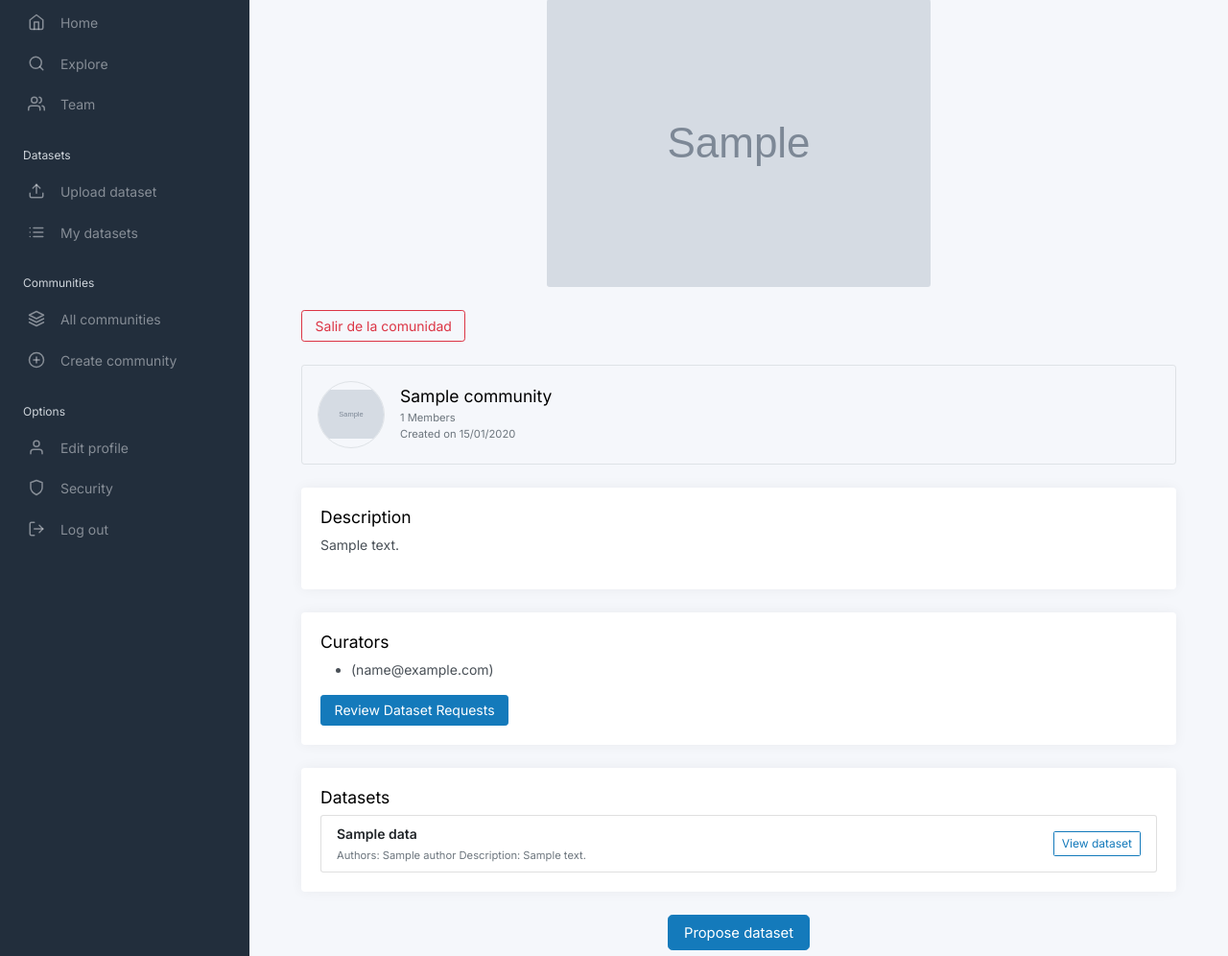
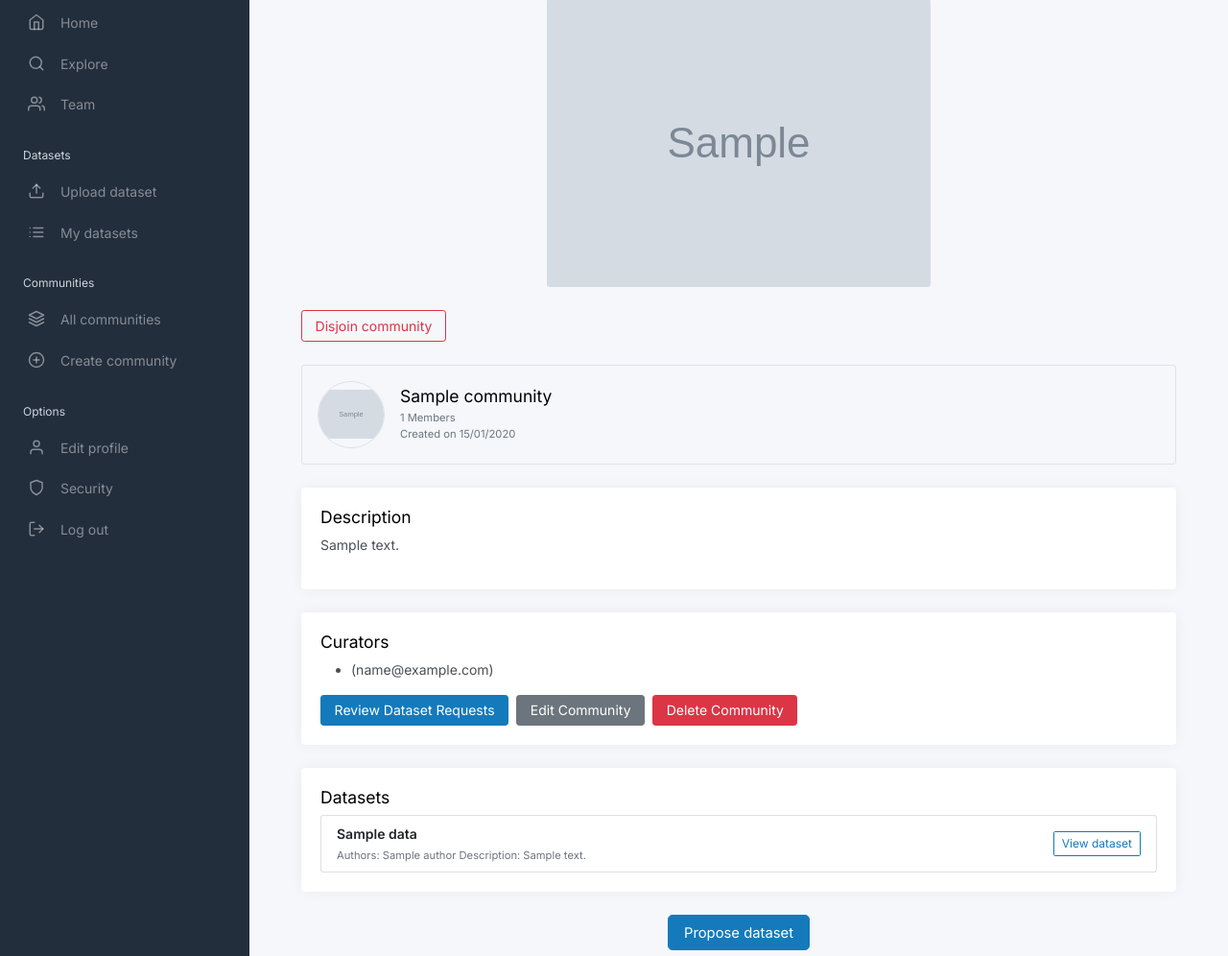
Before and after one commit to poke-hub/poke-hub, a Flask app: page /community/view/1 in a window 1280 px wide. Shown: the part 139-1135 px from the top of the page at 96% size. Run offline with Flask 3, Linux system fonts and the light colour scheme; a user stored in the database is signed in; tables that the repository leaves empty hold one stand-in row (values such as "Sample post"); grey boxes marked "Sample" are stand-in pictures; parts of the project's set-up code (start-up, migrations or seed data) failed here and were passed over; some libraries are stand-ins or nearby versions.

Commit message:
feat: update and delete communities

```diff
--- a/app/__init__.py
+++ b/app/__init__.py
@@ -105,6 +105,13 @@ def create_app(config_name="development"):
             "APP_VERSION": get_app_version(),
         }
 
+
+    @app.route("/uploads/<path:filename>")
+    def uploads(filename):
+        upload_folder = os.path.join(app.root_path, "uploads")
+        return send_from_directory(upload_folder, filename)
+
+
     return app
 
 
--- a/app/modules/community/forms.py
+++ b/app/modules/community/forms.py
@@ -13,3 +13,10 @@ class ProposeDatasetForm(FlaskForm):
     dataset_id = HiddenField('dataset_id', validators=[DataRequired()])
     message = TextAreaField('Message (optional)', validators=[Optional(), Length(max=1024)])
     submit = SubmitField('Propose to community')
+
+class UpdateCommunityForm(FlaskForm):
+    name = StringField('Name', validators=[DataRequired(), Length(max=64)])
+    description = TextAreaField('Description', validators=[Optional(), Length(max=512)])
+    logo = FileField('Logo (optional)')
+    banner = FileField('Banner (optional)')
+    submit = SubmitField('Update community')
--- a/app/modules/community/routes.py
+++ b/app/modules/community/routes.py
@@ -1,12 +1,14 @@
 from flask import render_template, redirect, url_for, flash, request, abort
 from app import db
-from app.modules.community.forms import CommunityForm, ProposeDatasetForm
+from app.modules.community import community_bp
+from app.modules.community.forms import CommunityForm, ProposeDatasetForm, UpdateCommunityForm
 from app.modules.community.models import Community, CommunityDatasetRequest
 from app.modules.community.utils.email import send_email
-from app.modules.community import community_bp
+from app.modules.community.utils.files import save_image
 from app.modules.dataset.models import DataSet
 from flask_login import login_required, current_user
 from datetime import datetime
+
 
 
 @community_bp.route('/list', methods=["GET"])
@@ -19,7 +21,9 @@ def list_communities():
 @login_required
 def create_community():
     form = CommunityForm()
+
     if form.validate_on_submit():
+
         existing = Community.query.filter_by(name=form.name.data).first()
         if existing:
             flash('A community with this name already exists.', 'danger')
@@ -30,6 +34,26 @@ def create_community():
             description=form.description.data,
         )
 
+        if form.logo.data:
+            try:
+                new_community.logo_path = save_image(
+                    form.logo.data,
+                    "communities/logos"
+                )
+            except Exception as e:
+                flash(f"Error uploading logo: {e}", "danger")
+                return redirect(url_for('community.create_community'))
+
+        if form.banner.data:
+            try:
+                new_community.banner_path = save_image(
+                    form.banner.data,
+                    "communities/banners"
+                )
+            except Exception as e:
+                flash(f"Error uploading banner: {e}", "danger")
+                return redirect(url_for('community.create_community'))
+
         new_community.curators.append(current_user)
         new_community.members.append(current_user)
 
@@ -37,8 +61,53 @@ def create_community():
         db.session.commit()
 
         flash('Community created successfully!', 'success')
-        return redirect(url_for('community.view_community', community_id=new_community.id))
-    return render_template("community/create.html", form=form)
+        return redirect(url_for('community.view_community',
+        community_id=new_community.id))
+
+    return render_template("community/create_community.html", form=form)
+
+
+@community_bp.route('/<int:community_id>/edit', methods=['GET', 'POST'])
+@login_required
+def edit_community(community_id):
+    community = Community.query.get_or_404(community_id)
+
+    if current_user not in community.curators:
+        abort(403)
+
+    form = UpdateCommunityForm(obj=community)
+
+    if form.validate_on_submit():
+        community.name = form.name.data
+        community.description = form.description.data
+
+        if form.logo.data:
+            community.logo_path = save_image(form.logo.data, "communities/logos")
+
+        if form.banner.data:
+            community.banner_path = save_image(form.banner.data, "communities/banners")
+
+        db.session.commit()
+
+        flash("Community updated successfully!", "success")
+        return redirect(url_for('community.view_community', community_id=community.id))
+
+    return render_template("community/edit_community.html", form=form, community=community)
+
+
+@community_bp.route('/<int:community_id>/delete', methods=['POST'])
+@login_required
+def delete_community(community_id):
+    community = Community.query.get_or_404(community_id)
+
+    if current_user not in community.curators:
+        abort(403)
+
+    db.session.delete(community)
+    db.session.commit()
+
+    flash("Community deleted successfully.", "info")
+    return redirect(url_for('community.list_communities'))
 
 
 @community_bp.route('/view/<int:community_id>', methods=["GET"])
@@ -92,7 +161,7 @@ def propose_dataset(community_id):
     available_datasets = [ds for ds in current_user.data_sets if ds.community_id != community.id]
 
     if not available_datasets:
-        flash("No tienes datasets disponibles para proponer.", "warning")
+        flash("You dn't have any dataset to propose.", "warning")
         return redirect(url_for("community.view_community", community_id=community.id))
 
     if form.validate_on_submit():
@@ -101,7 +170,7 @@ def propose_dataset(community_id):
 
         dataset = next((ds for ds in available_datasets if str(ds.id) == str(dataset_id)), None)
         if dataset is None:
-            flash("Dataset inválido o no disponible para proponer.", "danger")
+            flash("Dataset not valid or not unavailable to propose.", "danger")
             return redirect(url_for("community.request_dataset", community_id=community.id))
 
         existing = CommunityDatasetRequest.query.filter_by(
@@ -110,7 +179,7 @@ def propose_dataset(community_id):
             status='pending'
         ).first()
         if existing:
-            flash("Ya existe una solicitud pendiente para este dataset en la comunidad.", "info")
+            flash("This dataset is already requested in this community", "info")
             return redirect(url_for("community.view_community", community_id=community.id))
 
         req = CommunityDatasetRequest(
@@ -124,7 +193,7 @@ def propose_dataset(community_id):
         db.session.add(req)
         db.session.commit()
 
-        flash("Solicitud enviada correctamente. Los curadores la revisarán pronto.", "success")
+        flash("Request sent successfully. Curators will review it soon", "success")
         return redirect(url_for("community.view_community", community_id=community.id))
 
     return render_template(
@@ -141,7 +210,7 @@ def review_requests(community_id):
     community = Community.query.get_or_404(community_id)
 
     if current_user not in community.curators:
-        flash("No tienes permisos para revisar solicitudes.", "danger")
+        flash("You are not allowed to review requests.", "danger")
         return redirect(url_for("community.view_community", community_id=community.id))
 
     requests_list = CommunityDatasetRequest.query.filter_by(
@@ -162,7 +231,7 @@ def accept_request(req_id):
     community = req.community
 
     if current_user not in community.curators:
-        flash("No tienes permisos.", "danger")
+        flash("You are not allowed.", "danger")
         return redirect(url_for("community.review_requests", community_id=community.id))
 
     req.status = "accepted"
@@ -176,11 +245,20 @@ def accept_request(req_id):
         f"Hi {req.dataset.user.profile.name},\n\n"
         f"Your dataset '{req.dataset.ds_meta_data.title}' has been accepted into the community "
         f"'{req.community.name}'.\n\n"
-        "Thanks for contributing, and gotta catch 'em all!!"
-    )
-    )
+        "Thanks for contributing, and gotta catch 'em all!!"))
 
-    flash("Dataset aceptado e incluido en la comunidad.", "success")
+    for member in req.community.members:
+        send_email(
+            subject=f"New dataset added to {req.community.name}",
+            recipients=[member.email],
+            body=(
+                f"Hi {member.profile.name},\n\n"
+                f"A new dataset '{req.dataset.ds_meta_data.title}' has been added to a community you follow: "
+                f"{req.community.name}.\n\n"
+                "You can view it on the platform.\n\n"
+                "Best,\nUVLHub Team"))
+
+    flash("Dataset accepted and included in this community.", "success")
     return redirect(url_for("community.review_requests", community_id=community.id))
 
 
@@ -191,11 +269,11 @@ def reject_request(req_id):
     community = req.community
 
     if current_user not in community.curators:
-        flash("No tienes permisos.", "danger")
+        flash("You are not allowed.", "danger")
         return redirect(url_for("community.review_requests", community_id=community.id))
 
     req.status = "rejected"
     db.session.commit()
 
-    flash("Solicitud rechazada.", "warning")
+    flash("Request rejected.", "warning")
     return redirect(url_for("community.review_requests", community_id=community.id))
--- a/app/modules/community/templates/community/view_community.html
+++ b/app/modules/community/templates/community/view_community.html
@@ -6,7 +6,7 @@
 
     {% if community.banner_path %}
     <div class="mb-4 text-center">
-        <img src="{{ community.banner_path }}"
+        <img src="{{ url_for('static', filename=community.logo_path) }}"
              alt="Banner de {{ community.name }}"
              class="img-fluid rounded">
     </div>
@@ -16,11 +16,11 @@
 
         {% if current_user in community.members %}
             <form action="{{ url_for('community.leave_community', community_id=community.id) }}" method="POST">
-                <button class="btn btn-outline-danger mb-4">Salir de la comunidad</button>
+                <button class="btn btn-outline-danger mb-4">Disjoin community</button>
             </form>
         {% else %}
             <form action="{{ url_for('community.join_community', community_id=community.id) }}" method="POST">
-                <button class="btn btn-primary mb-4">Unirse a la comunidad</button>
+                <button class="btn btn-primary mb-4">Join community</button>
             </form>
         {% endif %}
 
@@ -28,7 +28,7 @@
 
     <div class="d-flex align-items-center p-3 border rounded bg-light mb-4">
         {% if community.logo_path %}
-        <img src="{{ community.logo_path }}"
+        <img src="{{ url_for('static', filename=community.logo_path) }}"
              alt="Logo"
              class="rounded-circle me-3 border"
              style="height: 70px; width: 70px; object-fit: contain;">
@@ -61,13 +61,31 @@
                 {% endfor %}
                 </ul>
             {% else %}
-                <p class="text-muted">No hay curadores asignados todavía.</p>
+                <p class="text-muted">No curators asigned yet.</p>
             {% endif %}
 
             {% if current_user in community.curators %}
-                <a class="btn btn-primary" href="{{ url_for('community.review_requests', community_id=community.id) }}">
-                    Review Dataset Requests
-                </a>
+                <div class="d-flex gap-2 align-items-center">
+
+                    <a class="btn btn-primary"
+                    href="{{ url_for('community.review_requests', community_id=community.id) }}">
+                        Review Dataset Requests
+                    </a>
+
+                    <a class="btn btn-secondary"
+                    href="{{ url_for('community.edit_community', community_id=community.id) }}">
+                        Edit Community
+                    </a>
+
+                    <form action="{{ url_for('community.delete_community', community_id=community.id) }}"
+                    method="POST"
+                    onsubmit="return confirm('Are you sure you want to delete this community?');"
+                    class="m-0">
+                        <button type="submit" class="btn btn-danger">
+                            Delete Community
+                        </button>
+                    </form>
+                </div>
             {% endif %}
         </div>
     </div>
```
Also changed, not shown: app/modules/community/templates/community/create_community.html (+22 -20 lines), app/modules/community/templates/community/edit_community.html (added, +36 -0 lines), app/modules/community/templates/community/index.html (deleted, +0 -11 lines), app/modules/community/utils/files.py (added, +35 -0 lines), app/static/img/banners/dragon-banner.jpeg (added), app/static/img/banners/grass-banner.jpeg (added), app/static/img/logos/dragon-logo.jpeg (added), app/static/img/logos/grass-logo.jpeg (added).
